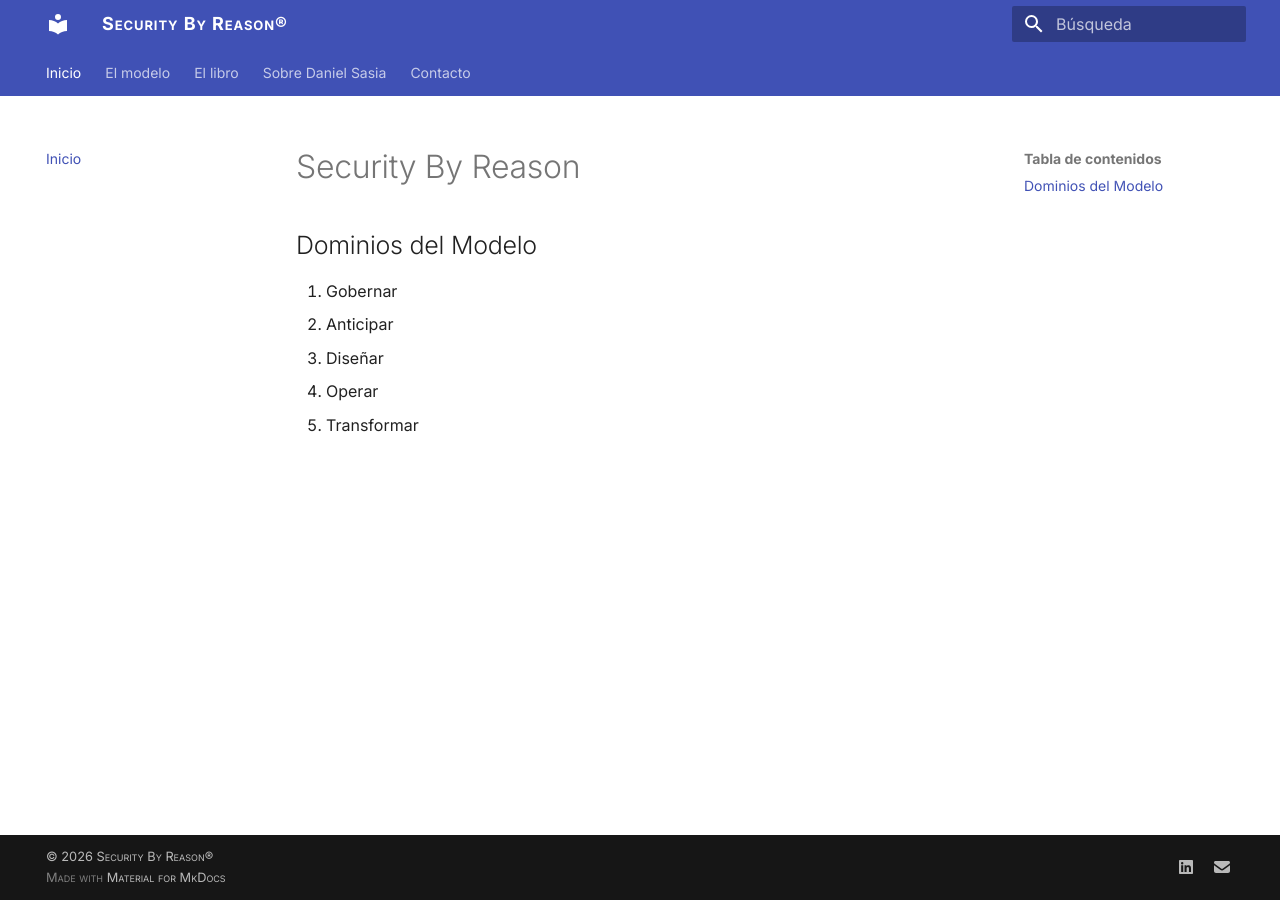
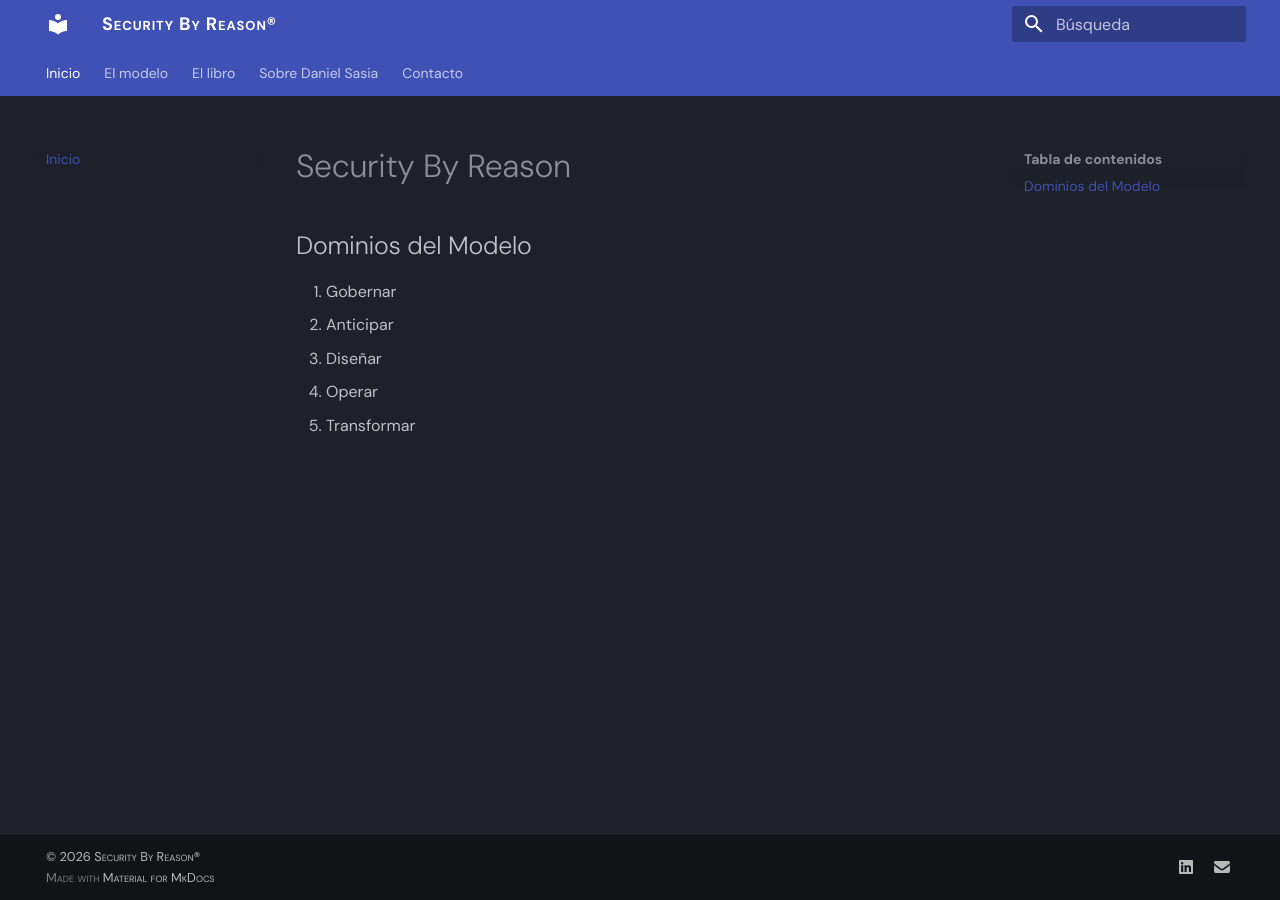
Before and after one commit to danielsasia/sbr-site, an MkDocs documentation site: the page built from docs/index.md, in a window 1280 px wide. Built offline with MkDocs 1.6.1 and Material for MkDocs 9.7.7, drawn with Linux system fonts in a browser that asks for light colours; some web fonts are replaced.

Commit message:
Update mkdocs.yml

```diff
--- a/mkdocs.yml
+++ b/mkdocs.yml
@@ -11,12 +11,12 @@
     - navigation.sections
     - navigation.top
   palette:
-    scheme: default
-    primary: indigo
-    accent: indigo
+    scheme: slate
+    primary: custom
+    accent: custom
   font:
-    text: Inter
-    code: Roboto Mono
+    text: DM Sans
+    code: DM Mono
 
 copyright: "© 2026 Security By Reason®"
 
```
